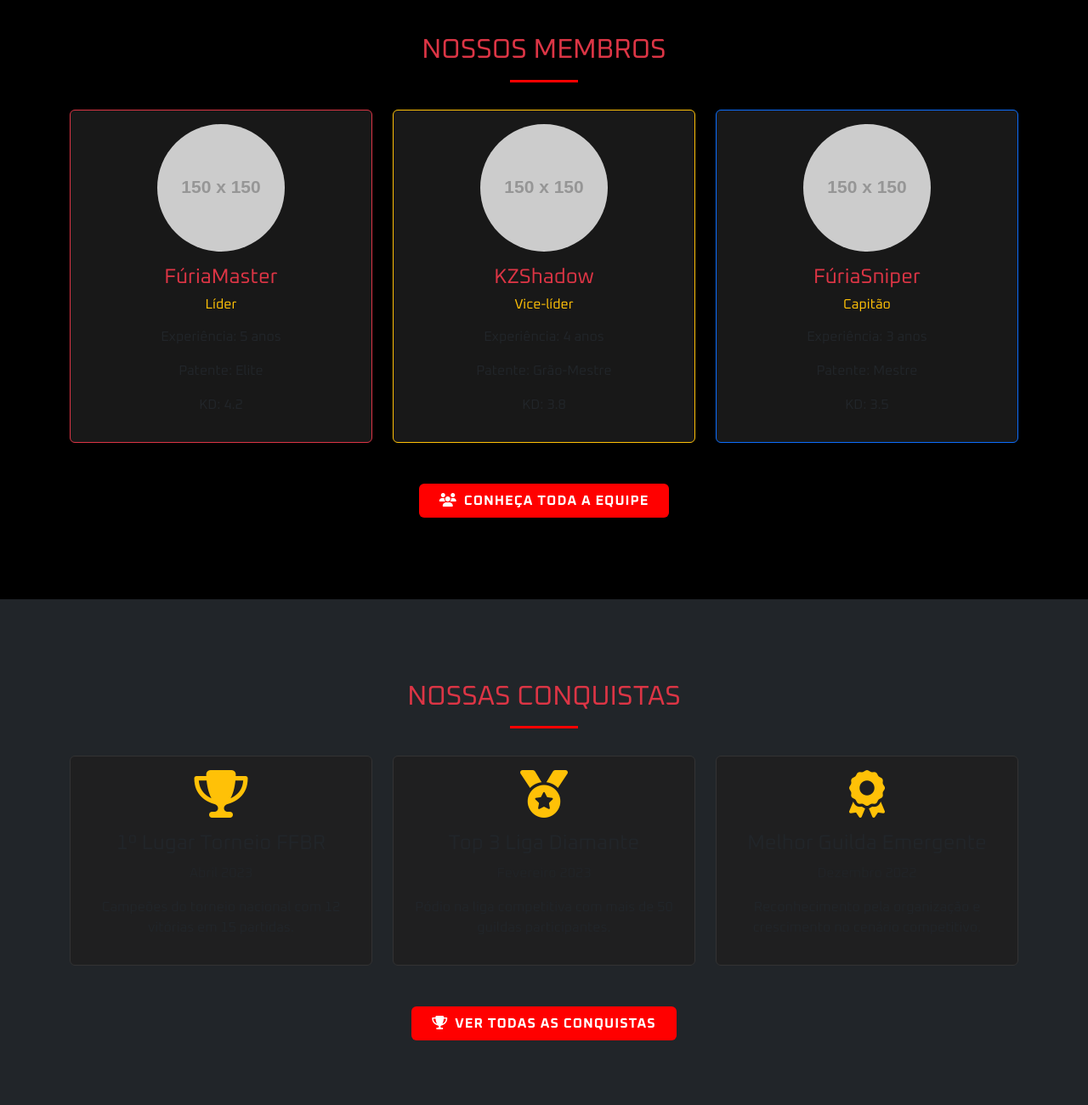
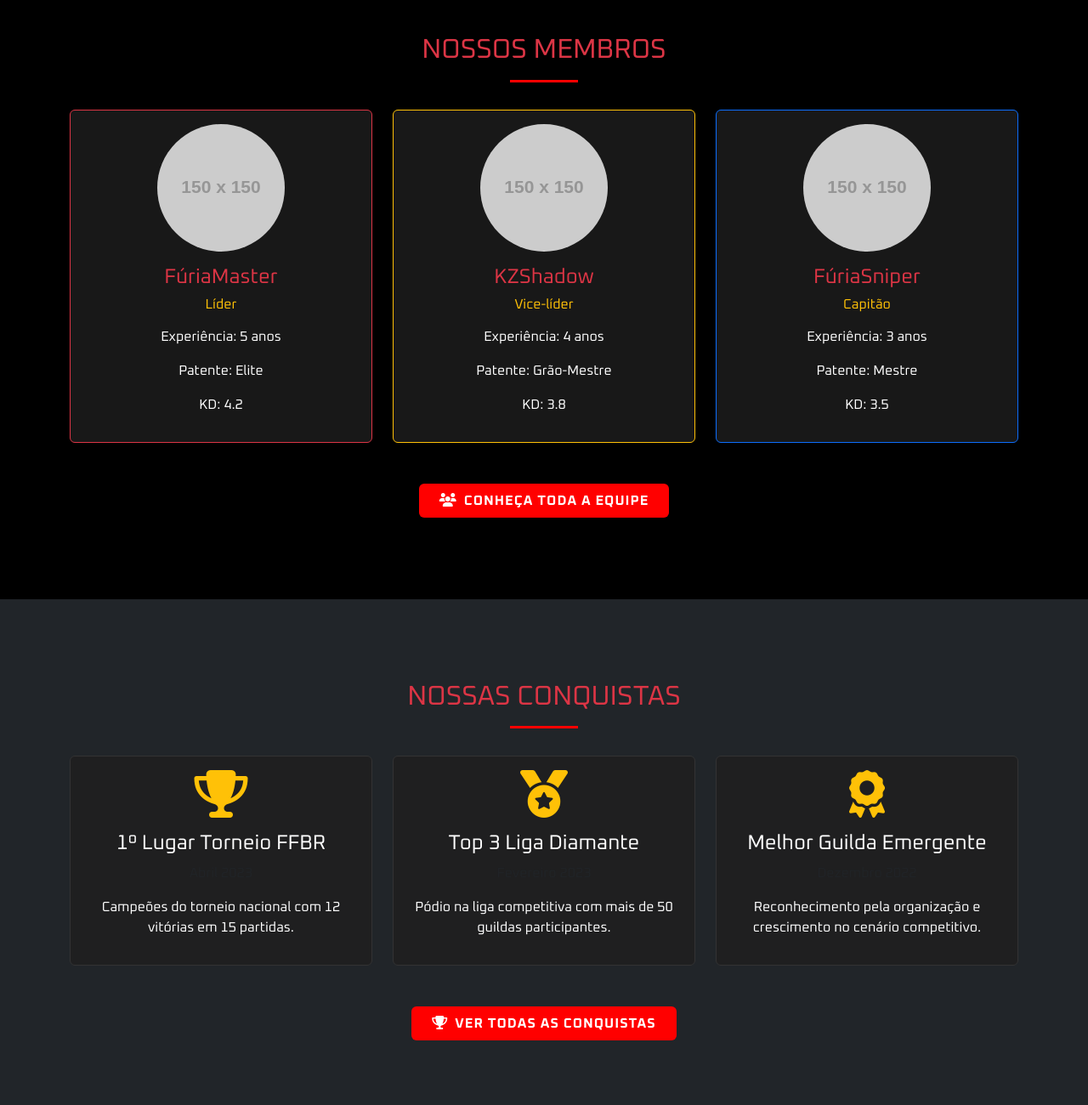
Before and after one commit to aglsk/furiakzgg, a plain HTML site: page index.html in a window 1280 px wide. Shown: the part 1500-2800 px from the top of the page at 85% size. Drawn offline with nearby package versions, Linux system fonts and the light colour scheme; placeholder pictures from the web are drawn by us.

Commit message:
Update index.html

```diff
--- a/index.html
+++ b/index.html
@@ -194,7 +194,7 @@
                 <!-- Líder -->
                 <div class="col-md-4">
                     <div class="card card-guild h-100 border-danger">
-                        <div class="card-body text-center">
+                        <div class="card-body text-center text-white">
                             <img src="https://via.placeholder.com/150" class="rounded-circle mb-3" alt="Líder">
                             <h4 class="text-danger">FúriaMaster</h4>
                             <h6 class="text-warning mb-3">Líder</h6>
@@ -208,7 +208,7 @@
                 <!-- Vice-líder -->
                 <div class="col-md-4">
                     <div class="card card-guild h-100 border-warning">
-                        <div class="card-body text-center">
+                        <div class="card-body text-center text-white">
                             <img src="https://via.placeholder.com/150" class="rounded-circle mb-3" alt="Vice-líder">
                             <h4 class="text-danger">KZShadow</h4>
                             <h6 class="text-warning mb-3">Vice-líder</h6>
@@ -222,7 +222,7 @@
                 <!-- Capitão -->
                 <div class="col-md-4">
                     <div class="card card-guild h-100 border-primary">
-                        <div class="card-body text-center">
+                        <div class="card-body text-center text-white">
                             <img src="https://via.placeholder.com/150" class="rounded-circle mb-3" alt="Capitão">
                             <h4 class="text-danger">FúriaSniper</h4>
                             <h6 class="text-warning mb-3">Capitão</h6>
@@ -250,7 +250,7 @@
             <div class="row g-4">
                 <div class="col-md-4">
                     <div class="card card-guild h-100">
-                        <div class="card-body text-center">
+                        <div class="card-body text-center text-white">
                             <i class="fas fa-trophy text-warning display-4 mb-3"></i>
                             <h4>1º Lugar Torneio FFBR</h4>
                             <p class="text-muted">Abril 2023</p>
@@ -261,7 +261,7 @@
 
                 <div class="col-md-4">
                     <div class="card card-guild h-100">
-                        <div class="card-body text-center">
+                        <div class="card-body text-center text-white">
                             <i class="fas fa-medal text-warning display-4 mb-3"></i>
                             <h4>Top 3 Liga Diamante</h4>
                             <p class="text-muted">Fevereiro 2023</p>
@@ -272,7 +272,7 @@
 
                 <div class="col-md-4">
                     <div class="card card-guild h-100">
-                        <div class="card-body text-center">
+                        <div class="card-body text-center text-white">
                             <i class="fas fa-award text-warning display-4 mb-3"></i>
                             <h4>Melhor Guilda Emergente</h4>
                             <p class="text-muted">Dezembro 2022</p>
```
